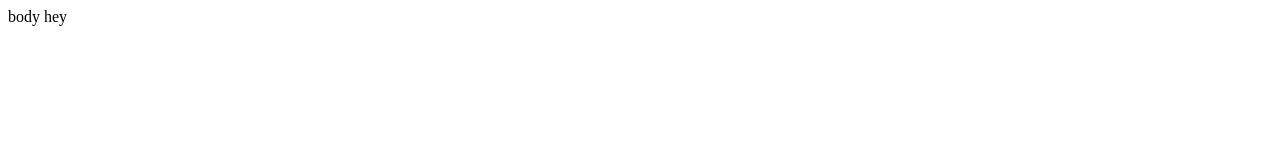
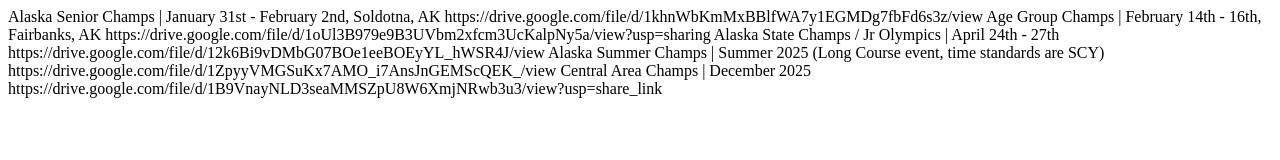
Before and after one commit to queenb00ger/cac-website, a plain HTML site: page docs/index.html in a window 1280 px wide. Drawn offline with Linux system fonts and the light colour scheme.

Commit message:
updated body & header text

```diff
--- a/docs/index.html
+++ b/docs/index.html
@@ -2,9 +2,25 @@
 <html>
     <head>
         <meta charset="UTF-8" />
-        <title>Index</title>
+        <title>Meet Standards and Motivational Times</title>
     </head>
     <body>
-        body hey
+		Alaska Senior Champs | January 31st - February 2nd, Soldotna, AK
+
+		https://drive.google.com/file/d/1khnWbKmMxBBlfWA7y1EGMDg7fbFd6s3z/view
+		Age Group Champs | February 14th - 16th, Fairbanks, AK
+
+		https://drive.google.com/file/d/1oUl3B979e9B3UVbm2xfcm3UcKalpNy5a/view?usp=sharing
+		Alaska State Champs / Jr Olympics | April 24th - 27th
+
+		https://drive.google.com/file/d/12k6Bi9vDMbG07BOe1eeBOEyYL_hWSR4J/view
+		Alaska Summer Champs | Summer 2025
+
+		(Long Course event, time standards are SCY)
+
+		https://drive.google.com/file/d/1ZpyyVMGSuKx7AMO_i7AnsJnGEMScQEK_/view
+		Central Area Champs | December 2025
+
+		https://drive.google.com/file/d/1B9VnayNLD3seaMMSZpU8W6XmjNRwb3u3/view?usp=share_link
     </body>
 </html>
```
